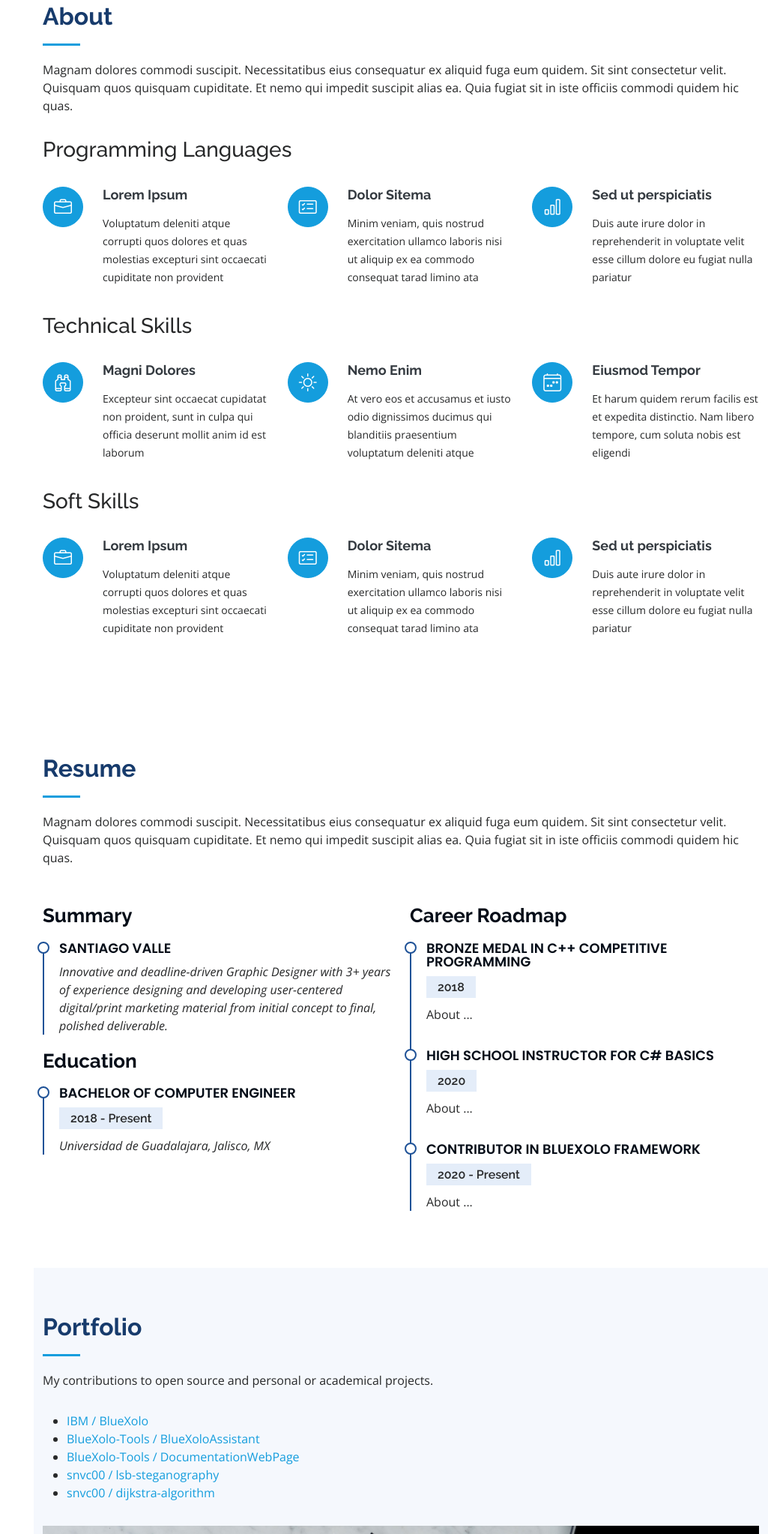
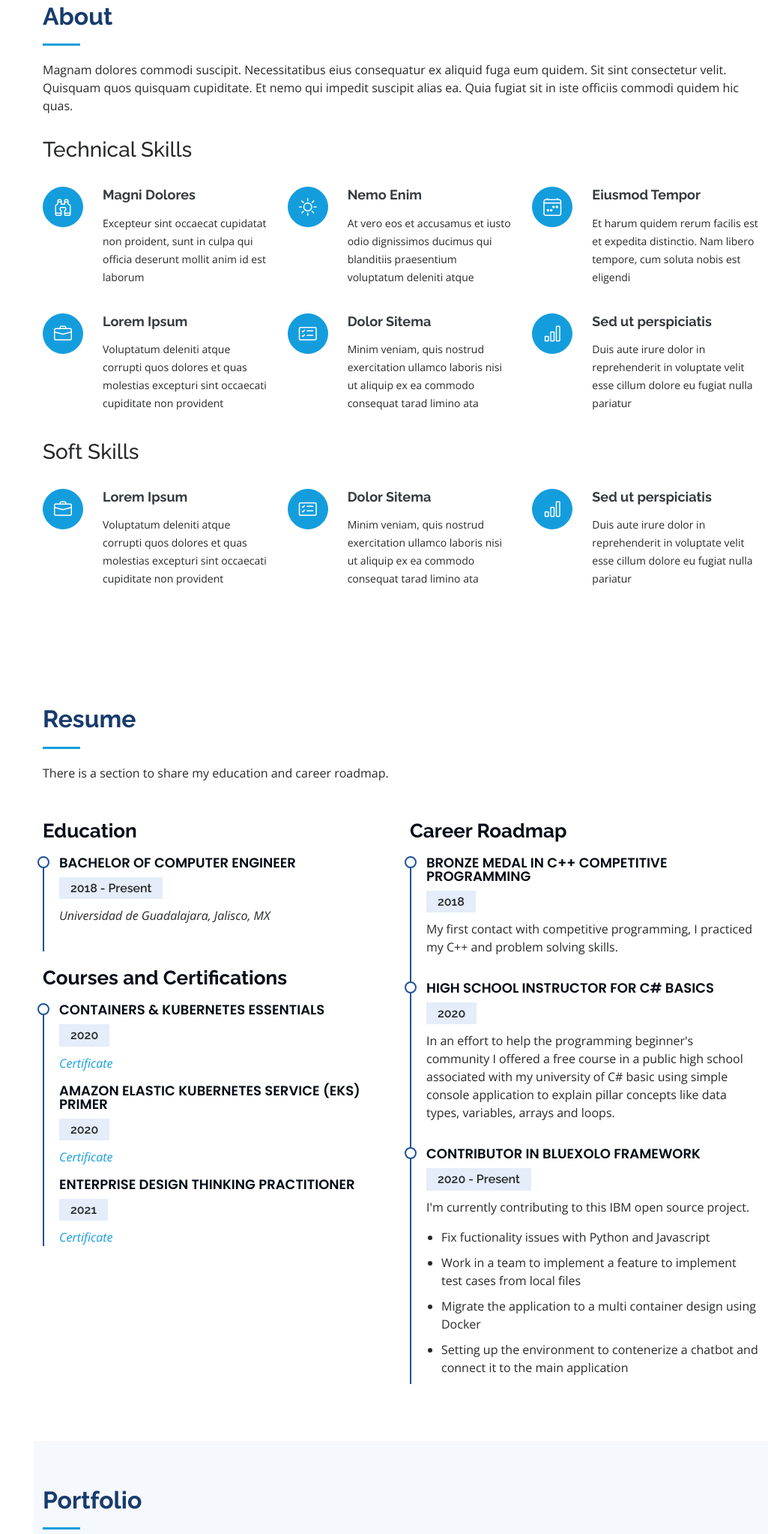
Before and after one commit to snvc00/snvc00, a plain HTML site: page index.html in a window 1280 px wide. Shown: the part 857-2903 px from the top of the page at 75% size, without its empty margins (255-1280 px from the left). Drawn offline with nearby package versions, Linux system fonts and the light colour scheme; files whose address does not match are found by name.

Commit message:
Update resume section, remove unused images

```diff
--- a/index.html
+++ b/index.html
@@ -14,7 +14,9 @@
   <link href="assets/img/apple-touch-icon.png" rel="apple-touch-icon">
 
   <!-- Google Fonts -->
-  <link href="https://fonts.googleapis.com/css?family=Open+Sans:300,300i,400,400i,600,600i,700,700i|Raleway:300,300i,400,400i,500,500i,600,600i,700,700i|Poppins:300,300i,400,400i,500,500i,600,600i,700,700i" rel="stylesheet">
+  <link
+    href="https://fonts.googleapis.com/css?family=Open+Sans:300,300i,400,400i,600,600i,700,700i|Raleway:300,300i,400,400i,500,500i,600,600i,700,700i|Poppins:300,300i,400,400i,500,500i,600,600i,700,700i"
+    rel="stylesheet">
 
   <!-- Vendor CSS Files -->
   <link href="assets/vendor/aos/aos.css" rel="stylesheet">
@@ -49,7 +51,8 @@
         <h1 class="text-light"><a href="index.html">Santiago Valle</a></h1>
         <div class="social-links mt-3 text-center">
           <a href="https://github.com/snvc00" class="github"><i class="bx bxl-github"></i></a>
-          <a href="https://www.linkedin.com/in/santiago-valle-463130194/" class="linkedin"><i class="bx bxl-linkedin"></i></a>
+          <a href="https://www.linkedin.com/in/santiago-valle-463130194/" class="linkedin"><i
+              class="bx bxl-linkedin"></i></a>
         </div>
       </div>
 
@@ -58,7 +61,8 @@
           <li><a href="#hero" class="nav-link scrollto active"><i class="bx bx-home"></i> <span>Home</span></a></li>
           <li><a href="#about" class="nav-link scrollto"><i class="bx bx-user"></i> <span>About</span></a></li>
           <li><a href="#resume" class="nav-link scrollto"><i class="bx bx-file-blank"></i> <span>Resume</span></a></li>
-          <li><a href="#portfolio" class="nav-link scrollto"><i class="bx bx-book-content"></i><span>Portfolio</span></a></li>
+          <li><a href="#portfolio" class="nav-link scrollto"><i
+                class="bx bx-book-content"></i><span>Portfolio</span></a></li>
         </ul>
       </nav><!-- .nav-menu -->
     </div>
@@ -85,27 +89,7 @@
             in iste officiis commodi quidem hic quas.</p>
         </div>
 
-        <h3 class="resume-title spaced">Programming Languages</h3>
         <div class="row">
-          <div class="col-lg-4 col-md-6 icon-box" data-aos="fade-up">
-            <div class="icon"><i class="bi bi-briefcase"></i></div>
-            <h4 class="title"><a href="">Lorem Ipsum</a></h4>
-            <p class="description">Voluptatum deleniti atque corrupti quos dolores et quas molestias excepturi sint
-              occaecati cupiditate non provident</p>
-          </div>
-          <div class="col-lg-4 col-md-6 icon-box" data-aos="fade-up" data-aos-delay="100">
-            <div class="icon"><i class="bi bi-card-checklist"></i></div>
-            <h4 class="title"><a href="">Dolor Sitema</a></h4>
-            <p class="description">Minim veniam, quis nostrud exercitation ullamco laboris nisi ut aliquip ex ea commodo
-              consequat tarad limino ata</p>
-          </div>
-          <div class="col-lg-4 col-md-6 icon-box" data-aos="fade-up" data-aos-delay="200">
-            <div class="icon"><i class="bi bi-bar-chart"></i></div>
-            <h4 class="title"><a href="">Sed ut perspiciatis</a></h4>
-            <p class="description">Duis aute irure dolor in reprehenderit in voluptate velit esse cillum dolore eu
-              fugiat nulla pariatur</p>
-          </div>
-
           <h3 class="resume-title spaced">Technical Skills</h3>
           <div class="col-lg-4 col-md-6 icon-box" data-aos="fade-up" data-aos-delay="300">
             <div class="icon"><i class="bi bi-binoculars"></i></div>
@@ -124,6 +108,24 @@
             <h4 class="title"><a href="">Eiusmod Tempor</a></h4>
             <p class="description">Et harum quidem rerum facilis est et expedita distinctio. Nam libero tempore, cum
               soluta nobis est eligendi</p>
+          </div>
+          <div class="col-lg-4 col-md-6 icon-box" data-aos="fade-up">
+            <div class="icon"><i class="bi bi-briefcase"></i></div>
+            <h4 class="title"><a href="">Lorem Ipsum</a></h4>
+            <p class="description">Voluptatum deleniti atque corrupti quos dolores et quas molestias excepturi sint
+              occaecati cupiditate non provident</p>
+          </div>
+          <div class="col-lg-4 col-md-6 icon-box" data-aos="fade-up" data-aos-delay="100">
+            <div class="icon"><i class="bi bi-card-checklist"></i></div>
+            <h4 class="title"><a href="">Dolor Sitema</a></h4>
+            <p class="description">Minim veniam, quis nostrud exercitation ullamco laboris nisi ut aliquip ex ea commodo
+              consequat tarad limino ata</p>
+          </div>
+          <div class="col-lg-4 col-md-6 icon-box" data-aos="fade-up" data-aos-delay="200">
+            <div class="icon"><i class="bi bi-bar-chart"></i></div>
+            <h4 class="title"><a href="">Sed ut perspiciatis</a></h4>
+            <p class="description">Duis aute irure dolor in reprehenderit in voluptate velit esse cillum dolore eu
+              fugiat nulla pariatur</p>
           </div>
 
           <h3 class="resume-title spaced">Soft Skills</h3>
@@ -154,22 +156,11 @@
 
         <div class="section-title">
           <h2>Resume</h2>
-          <p>Magnam dolores commodi suscipit. Necessitatibus eius consequatur ex aliquid fuga eum quidem. Sit sint
-            consectetur velit. Quisquam quos quisquam cupiditate. Et nemo qui impedit suscipit alias ea. Quia fugiat sit
-            in iste officiis commodi quidem hic quas.</p>
+          <p>There is a section to share my education and career roadmap.</p>
         </div>
 
         <div class="row">
           <div class="col-lg-6" data-aos="fade-up">
-            <!-- Summary -->
-            <h3 class="resume-title">Summary</h3>
-            <div class="resume-item pb-0">
-              <h4>Santiago Valle</h4>
-              <p><em>Innovative and deadline-driven Graphic Designer with 3+ years of experience designing and
-                  developing user-centered digital/print marketing material from initial concept to final, polished
-                  deliverable.</em></p>
-            </div>
-
             <!-- Education -->
             <h3 class="resume-title">Education</h3>
             <div class="resume-item">
@@ -178,24 +169,51 @@
               <p><em>Universidad de Guadalajara, Jalisco, MX</em></p>
             </div>
 
+            <!-- Courses and Certifications -->
+            <h3 class="resume-title">Courses and Certifications</h3>
+            <div class="resume-item">
+              <h4>Containers & Kubernetes Essentials
+              </h4>
+              <h5>2020</h5>
+              <p><em><a href="https://www.youracclaim.com/badges/90f861fc-e167-4ffa-964a-95f18f50cd54/public_url" target="_blank">Certificate</a></em></p>
+
+              <h4>Amazon Elastic Kubernetes Service (EKS) Primer</h4>
+              <h5>2020</h5>
+              <p><em><a href="https://www.aws.training/Transcript/CompletionCertificateHtml?transcriptid=dftoadhvh0uzA06FozxE2A2" target="_blank">Certificate</a></em></p>
+
+              <h4>Enterprise Design Thinking Practitioner</h4>
+              <h5>2021</h5>
+              <p><em><a href="https://www.youracclaim.com/badges/406d64a7-6239-41d6-8faa-c8dd77960c67/public_url" target="_blank">Certificate</a></em></p>
+            </div>
+          </div>
+
           <!-- Carrer Roadmap -->
-            </div>
           <div class="col-lg-6" data-aos="fade-up" data-aos-delay="100">
             <h3 class="resume-title">Career Roadmap</h3>
             <div class="resume-item">
               <h4>Bronze Medal in C++ Competitive Programming</h4>
               <h5>2018</h5>
-                <p>About ...</</p>
+              <p>My first contact with competitive programming, I practiced my C++ and problem
+                solving skills.</p>
             </div>
             <div class="resume-item">
               <h4>High School Instructor for C# Basics</h4>
               <h5>2020</h5>
-                <p>About ...</p>
+              <p>In an effort to help the programming beginner's community I offered a free course in a
+                public high school associated with my university of C# basic using simple console application
+                to explain pillar concepts like data types, variables, arrays and loops.</p>
             </div>
             <div class="resume-item">
               <h4>Contributor in BlueXolo Framework</h4>
               <h5>2020 - Present</h5>
-                <p>About ...</</p>
+              <p>I'm currently contributing to this IBM open source project.
+                <ul>
+                  <li>Fix fuctionality issues with Python and Javascript</li>
+                  <li>Work in a team to implement a feature to implement test cases from local files</li>
+                  <li>Migrate the application to a multi container design using Docker</li>
+                  <li>Setting up the environment to contenerize a chatbot and connect it to the main application</li>
+                </ul>
+              </p>
             </div>
           </div>
         </div>
@@ -215,7 +233,8 @@
         <ul class="spaced">
           <li><a href="https://github.com/IBM/BlueXolo">IBM / BlueXolo</a></li>
           <li><a href="https://github.com/BlueXolo-Tools/BlueXoloAssistant">BlueXolo-Tools / BlueXoloAssistant</a></li>
-          <li><a href="https://github.com/BlueXolo-Tools/DocumentationWebPage">BlueXolo-Tools / DocumentationWebPage</a></li>
+          <li><a href="https://github.com/BlueXolo-Tools/DocumentationWebPage">BlueXolo-Tools / DocumentationWebPage</a>
+          </li>
           <li><a href="https://github.com/snvc00/lsb-steganography">snvc00 / lsb-steganography</a></li>
           <li><a href="https://github.com/snvc00/dijkstra-algorithm">snvc00 / dijkstra-algorithm</a></li>
         </ul>
@@ -235,7 +254,8 @@
     </div>
   </footer><!-- End  Footer -->
 
-  <a href="#" class="back-to-top d-flex align-items-center justify-content-center"><i class="bi bi-arrow-up-short"></i></a>
+  <a href="#" class="back-to-top d-flex align-items-center justify-content-center"><i
+      class="bi bi-arrow-up-short"></i></a>
 
   <!-- Vendor JS Files -->
   <script src="assets/vendor/aos/aos.js"></script>
```
Also changed, not shown: assets/vendor/php-email-form/validate.js (deleted, +0 -85 lines), assets/img/portfolio/portfolio-1.jpg (deleted), assets/img/portfolio/portfolio-2.jpg (deleted), assets/img/portfolio/portfolio-3.jpg (deleted), assets/img/portfolio/portfolio-4.jpg (deleted), assets/img/portfolio/portfolio-5.jpg (deleted), assets/img/portfolio/portfolio-6.jpg (deleted). Lines whose indentation alone changed are shown as unchanged.
